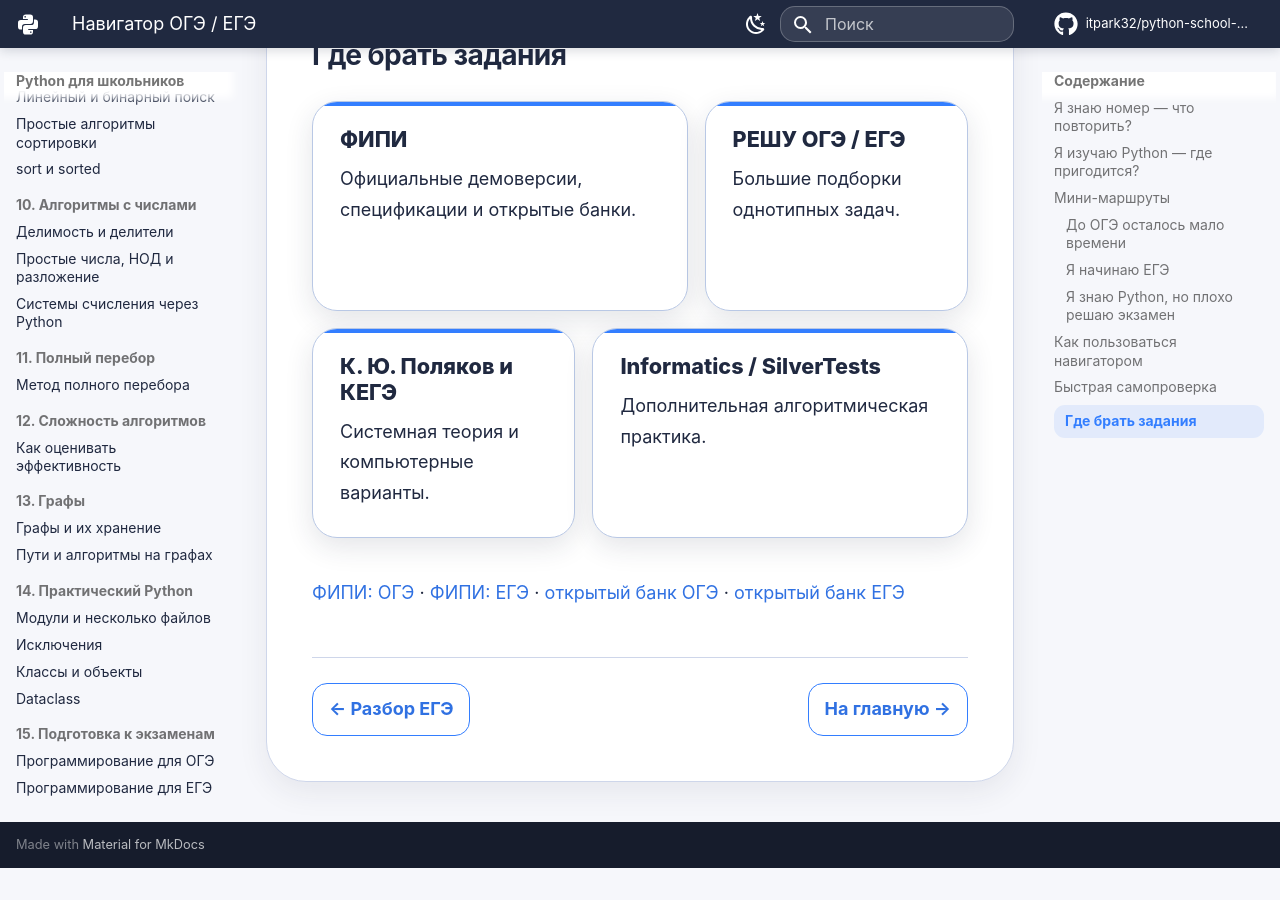
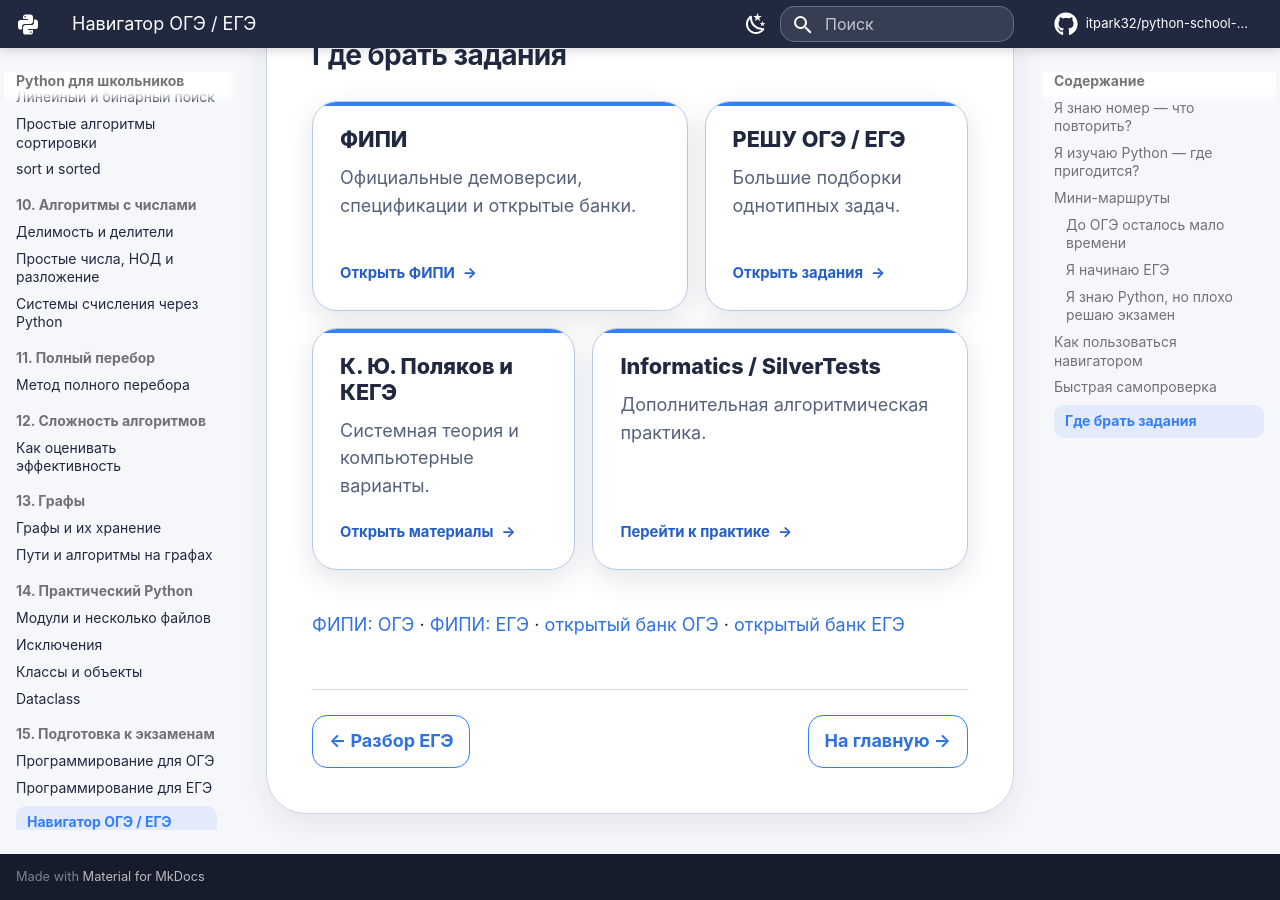
Before and after one commit to itpark32/python-school-metodichka, an MkDocs documentation site: the page built from docs/exams/navigator.md, in a window 1280 px wide and 900 px high, scrolled down 3405 px. Built offline with MkDocs 1.6.1 and Material for MkDocs 9.7.7, drawn with Linux system fonts in a browser that asks for light colours; comment, search, counter and statistics services are not loaded; before the commit the page ends 4273 px from its top, so only the background shows below that.

Commit message:
Сделать карточки ресурсов кликабельными

```diff
--- a/docs/exams/navigator.md
+++ b/docs/exams/navigator.md
@@ -68,10 +68,10 @@
 ## Где брать задания
 
 <div class="topic-grid">
-  <div class="topic-card"><strong>ФИПИ</strong>Официальные демоверсии, спецификации и открытые банки.</div>
-  <div class="topic-card"><strong>РЕШУ ОГЭ / ЕГЭ</strong>Большие подборки однотипных задач.</div>
-  <div class="topic-card"><strong>К. Ю. Поляков и КЕГЭ</strong>Системная теория и компьютерные варианты.</div>
-  <div class="topic-card"><strong>Informatics / SilverTests</strong>Дополнительная алгоритмическая практика.</div>
+  <a class="topic-card" href="https://fipi.ru/" target="_blank" rel="noopener"><strong>ФИПИ</strong><span>Официальные демоверсии, спецификации и открытые банки.</span><span class="topic-card__action">Открыть ФИПИ <span aria-hidden="true">→</span></span></a>
+  <a class="topic-card" href="https://inf-ege.sdamgia.ru/" target="_blank" rel="noopener"><strong>РЕШУ ОГЭ / ЕГЭ</strong><span>Большие подборки однотипных задач.</span><span class="topic-card__action">Открыть задания <span aria-hidden="true">→</span></span></a>
+  <a class="topic-card" href="https://kpolyakov.spb.ru/school/ege.htm" target="_blank" rel="noopener"><strong>К. Ю. Поляков и КЕГЭ</strong><span>Системная теория и компьютерные варианты.</span><span class="topic-card__action">Открыть материалы <span aria-hidden="true">→</span></span></a>
+  <a class="topic-card" href="https://informatics.msk.ru/" target="_blank" rel="noopener"><strong>Informatics / SilverTests</strong><span>Дополнительная алгоритмическая практика.</span><span class="topic-card__action">Перейти к практике <span aria-hidden="true">→</span></span></a>
 </div>
 
 [ФИПИ: ОГЭ](https://fipi.ru/oge/demoversii-specifikacii-kodifikatory) · [ФИПИ: ЕГЭ](https://fipi.ru/ege/demoversii-specifikacii-kodifikatory) · [открытый банк ОГЭ](https://fipi.ru/oge/otkrytyy-bank-zadaniy-oge) · [открытый банк ЕГЭ](https://fipi.ru/ege/otkrytyy-bank-zadaniy-ege)
```
